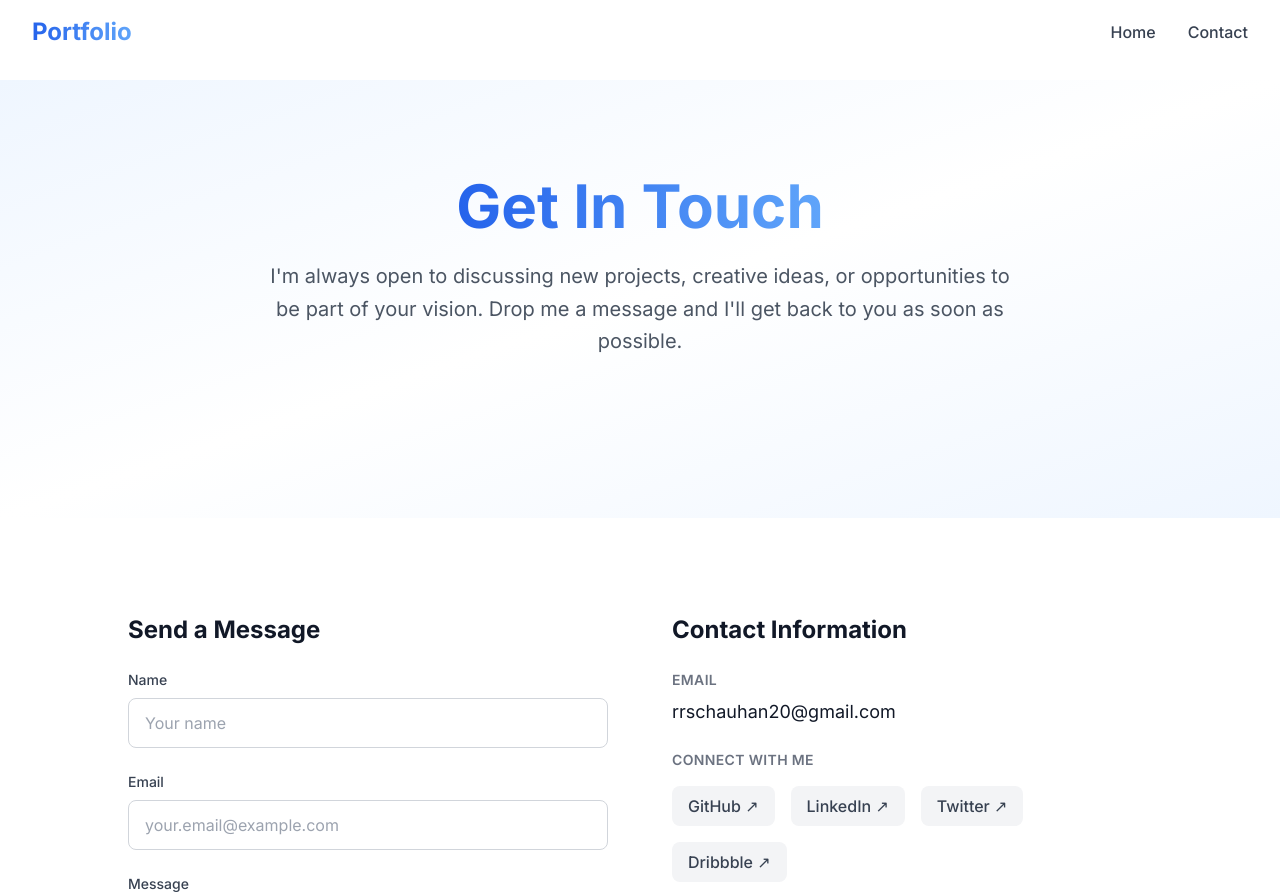
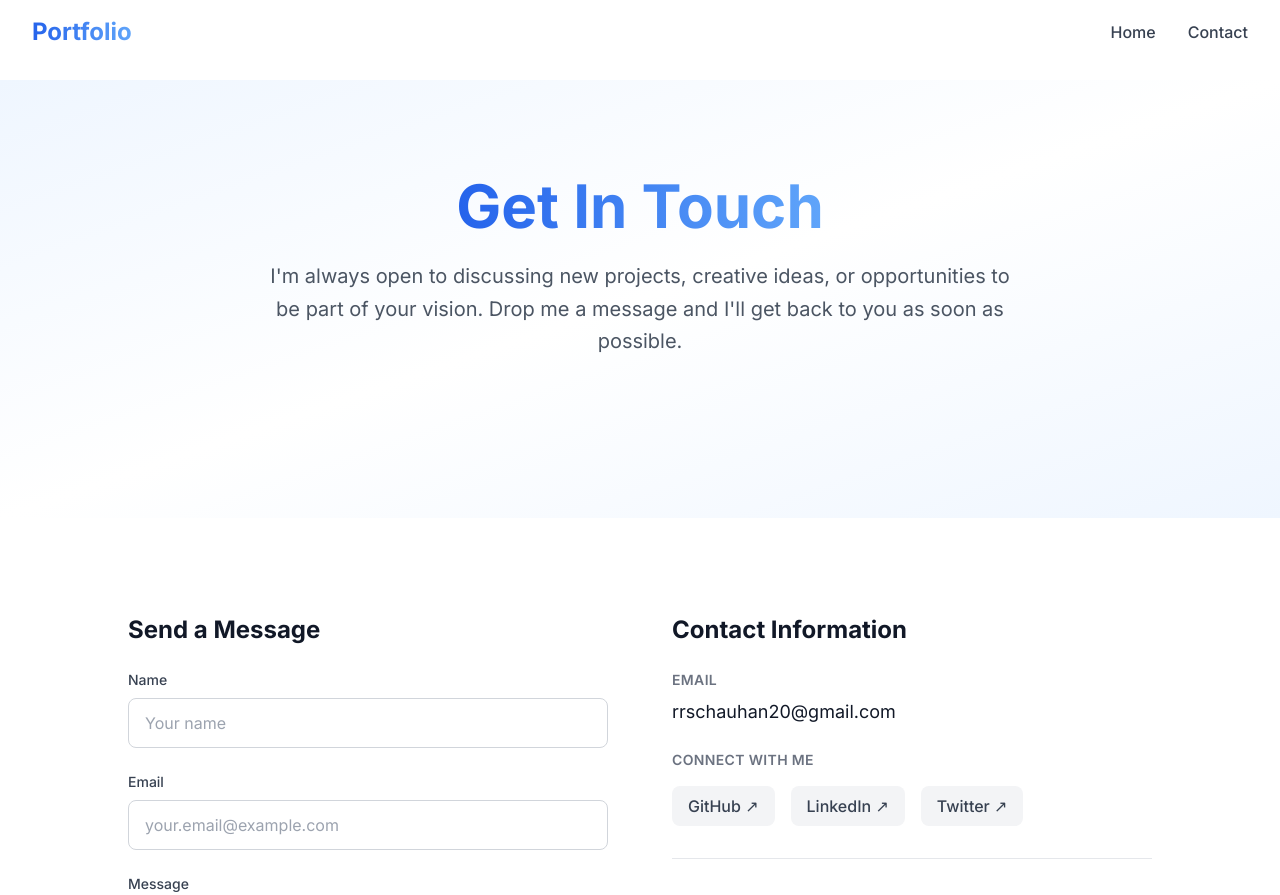
Before and after one commit to rrschauhan07/vibe-project, a Next.js app: page /contact in a window 1280 px wide. Shown: the top 895 px of the page. Built offline with nearby package versions, Linux system fonts and the light colour scheme.

Commit message:
Update social links and simplify home page tagline

```diff
--- a/app/contact/page.tsx
+++ b/app/contact/page.tsx
@@ -72,23 +72,18 @@ export default function ContactPage() {
                   </h3>
                   <div className="flex flex-wrap gap-4">
                     <SocialLink
-                      href="https://github.com"
+                      href="https://github.com/rrschauhan07"
                       label="GitHub"
                       icon="↗"
                     />
                     <SocialLink
-                      href="https://linkedin.com"
+                      href="https://www.linkedin.com/in/rrsc20"
                       label="LinkedIn"
                       icon="↗"
                     />
                     <SocialLink
-                      href="https://twitter.com"
+                      href="https://x.com/rrschauhan07"
                       label="Twitter"
-                      icon="↗"
-                    />
-                    <SocialLink
-                      href="https://dribbble.com"
-                      label="Dribbble"
                       icon="↗"
                     />
                   </div>
--- a/app/page.tsx
+++ b/app/page.tsx
@@ -40,7 +40,7 @@ export default function Home() {
               transition={{ duration: 0.8, delay: 0.4 }}
               className="text-xl sm:text-2xl lg:text-3xl text-charcoal-600 mb-8 font-light"
             >
-              AI Developer & Pentester focused on machine learning, secure system design, and adversary-style testing to find and fix critical vulnerabilities before they&apos;re exploited.
+              AI Developer and Cybersecurity Expert
             </motion.p>
 
             {/* CTA Button */}
```
